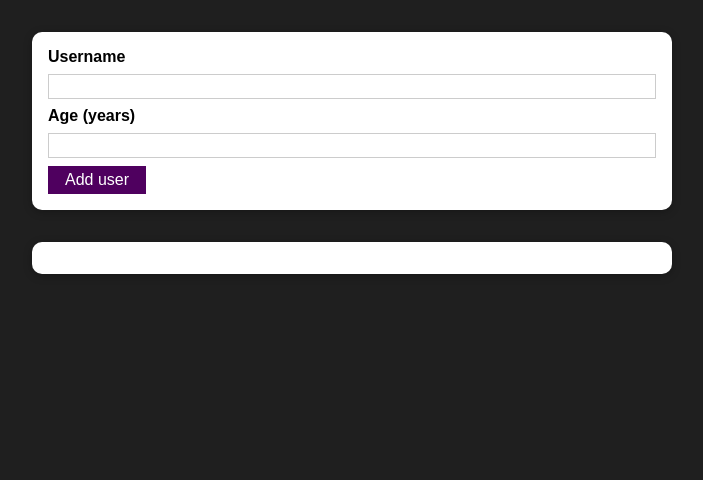
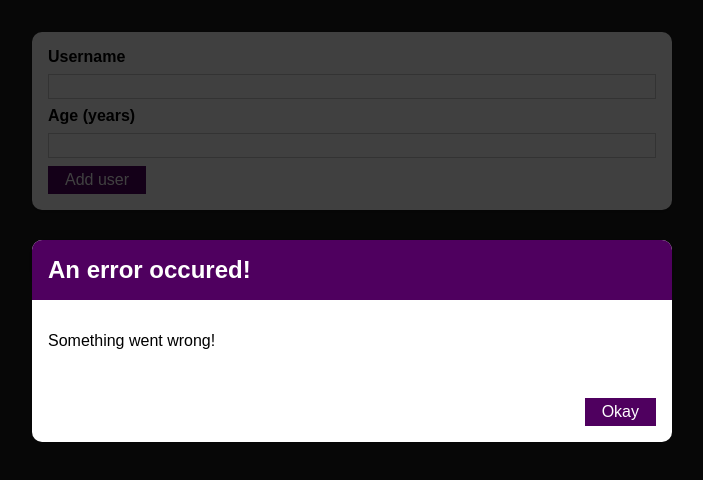
Before and after one commit to hemkar/React-complete-guide-udemy, a React (Create React App) app: page / in a window 1280 px wide. Shown: the top 480 px of the page, without its empty margins (288-991 px from the left). Built offline with nearby package versions, Linux system fonts and the light colour scheme.

Commit message:
creating ErrorModal component

```diff
--- /dev/null
+++ b/src/components/UI/ErrorModal.js
@@ -0,0 +1,27 @@
+import React from "react";
+
+import Card from "./Card";
+import Button from "./Button";
+
+import classes from "./ErrorModal.module.css";
+
+const ErrorModal = (props) => {
+  return (
+    <div>
+      <div className={classes.backdrop}></div>
+      <Card className={classes.modal}>
+        <header className={classes.header}>
+          <h2>{props.title}</h2>
+        </header>
+        <div className={classes.content}>
+          <p>{props.message}</p>
+        </div>
+        <footer className={classes.actions}>
+          <Button>Okay</Button>
+        </footer>
+      </Card>
+    </div>
+  );
+};
+
+export default ErrorModal;
--- /dev/null
+++ b/src/components/UI/ErrorModal.module.css
@@ -0,0 +1,45 @@
+.backdrop {
+  position: fixed;
+  top: 0;
+  left: 0;
+  width: 100%;
+  height: 100vh;
+  z-index: 10;
+  background: rgba(0, 0, 0, 0.75);
+}
+
+.modal {
+  position: fixed;
+  top: 30vh;
+  left: 10%;
+  width: 80%;
+  z-index: 100;
+  overflow: hidden;
+}
+
+.header {
+  background: #4f005f;
+  padding: 1rem;
+}
+
+.header h2 {
+  margin: 0;
+  color: white;
+}
+
+.content {
+  padding: 1rem;
+}
+
+.actions {
+  padding: 1rem;
+  display: flex;
+  justify-content: flex-end;
+}
+
+@media (min-width: 768px) {
+  .modal {
+    left: calc(50% - 20rem);
+    width: 40rem;
+  }
+}
--- a/src/components/Users/AddUser.js
+++ b/src/components/Users/AddUser.js
@@ -2,6 +2,7 @@
 import Card from "../UI/Card";
 import classes from "./AddUser.module.css";
 import Button from "../UI/Button";
+import ErrorModal from "../UI/ErrorModal";
 
 const AddUser = (props) => {
   const [userName, setUserName] = useState("");
@@ -29,6 +30,11 @@
     setUserAge("");
   };
   return (
+    <div>
+      <ErrorModal
+        title="An error occured!"
+        message="Something went wrong!"
+      ></ErrorModal>
       <Card className={classes.input}>
         <form onSubmit={handleSubmit}>
           <label htmlFor="userName">Username</label>
@@ -48,6 +54,7 @@
           <Button type="submit">Add user</Button>
         </form>
       </Card>
+    </div>
   );
 };
 
```
Lines whose indentation alone changed are shown as unchanged.
